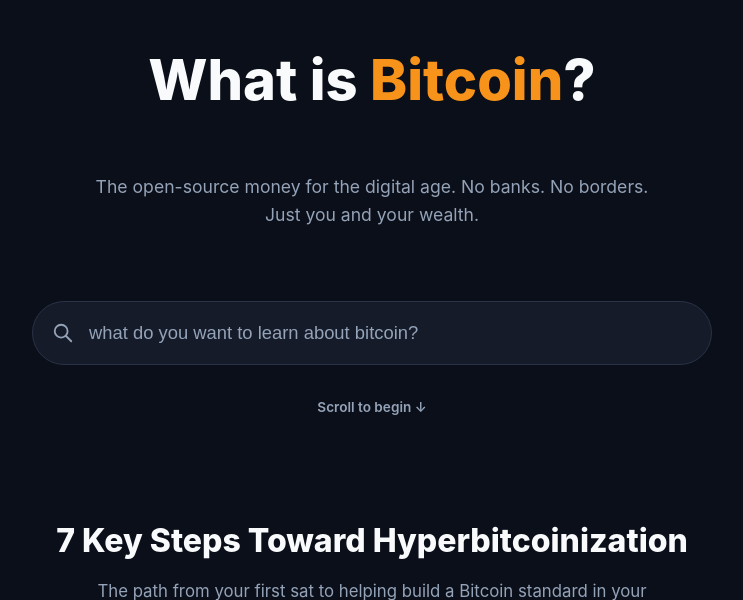
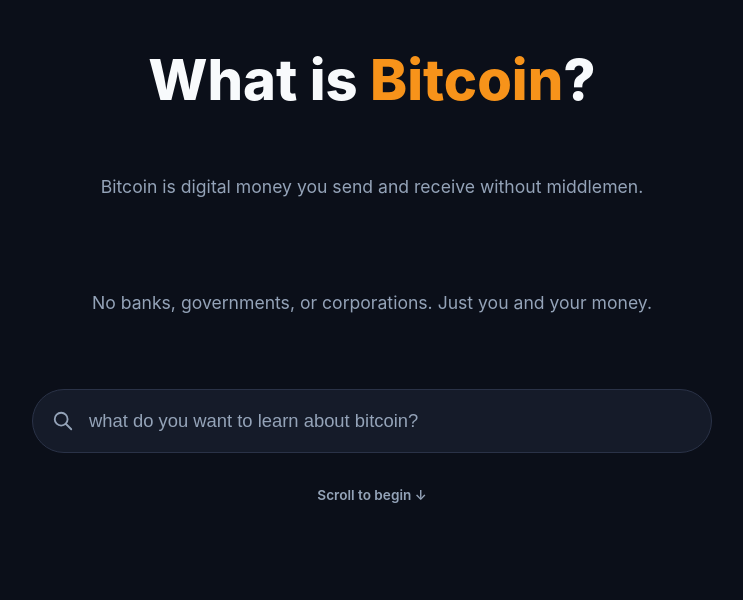
Before and after one commit to Jon-Hodl/WhatIsBitcoin-Theme, a WordPress theme: template index.php in a window 1280 px wide. Shown: the part 75-675 px from the top of the page, without its empty margins (268-1011 px from the left). Run offline with PHP 8.4 and a stand-in for WordPress, Linux system fonts and the light colour scheme; the site name, menu and one post (Sample post) are stand-ins, and other content is empty.

Commit message:
Update homepage hero copy

```diff
--- a/template-parts/landing-content.php
+++ b/template-parts/landing-content.php
@@ -1,6 +1,7 @@
 <section class="hero" style="min-height: 100vh; display: flex; flex-direction: column; justify-content: center; align-items: center;">
     <h1><?php esc_html_e( 'What is', 'whatisbitcoin' ); ?> <span>Bitcoin</span>?</h1>
-    <p class="hero p" style="margin-bottom: 2.5rem;"><?php esc_html_e( 'The open-source money for the digital age. No banks. No borders. Just you and your wealth.', 'whatisbitcoin' ); ?></p>
+    <p class="hero p" style="margin-bottom: 0.5rem;"><?php esc_html_e( 'Bitcoin is digital money you send and receive without middlemen.', 'whatisbitcoin' ); ?></p>
+    <p class="hero p" style="margin-bottom: 2.5rem;"><?php esc_html_e( 'No banks, governments, or corporations. Just you and your money.', 'whatisbitcoin' ); ?></p>
 
     <form class="search-wrapper" action="<?php echo esc_url( home_url( '/' ) ); ?>" method="get">
         <svg xmlns="http://www.w3.org/2000/svg" fill="none" viewBox="0 0 24 24" stroke="currentColor" stroke-width="2">
```
